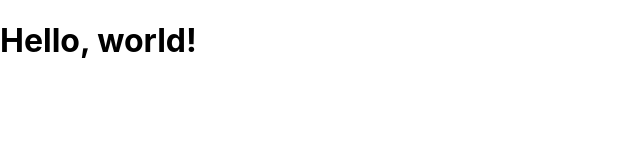
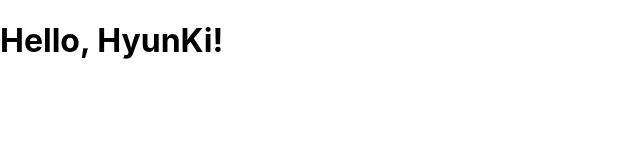
Before and after one commit to gusrl4025/my-app, a React (Create React App) app: page / in a window 1280 px wide. Shown: the top 160 px of the page, without its empty margins (0-640 px from the left). Built offline with nearby package versions, Linux system fonts and the light colour scheme.

Commit message:
jsx 이용

```diff
--- a/src/index.js
+++ b/src/index.js
@@ -13,7 +13,8 @@ ReactDOM.render(
 );
 */
 
-const element = <h1>Hello, world!</h1>
+const name = "HyunKi";
+const element = <h1>Hello, {name}!</h1>
 
 ReactDOM.render(
   element,
```
